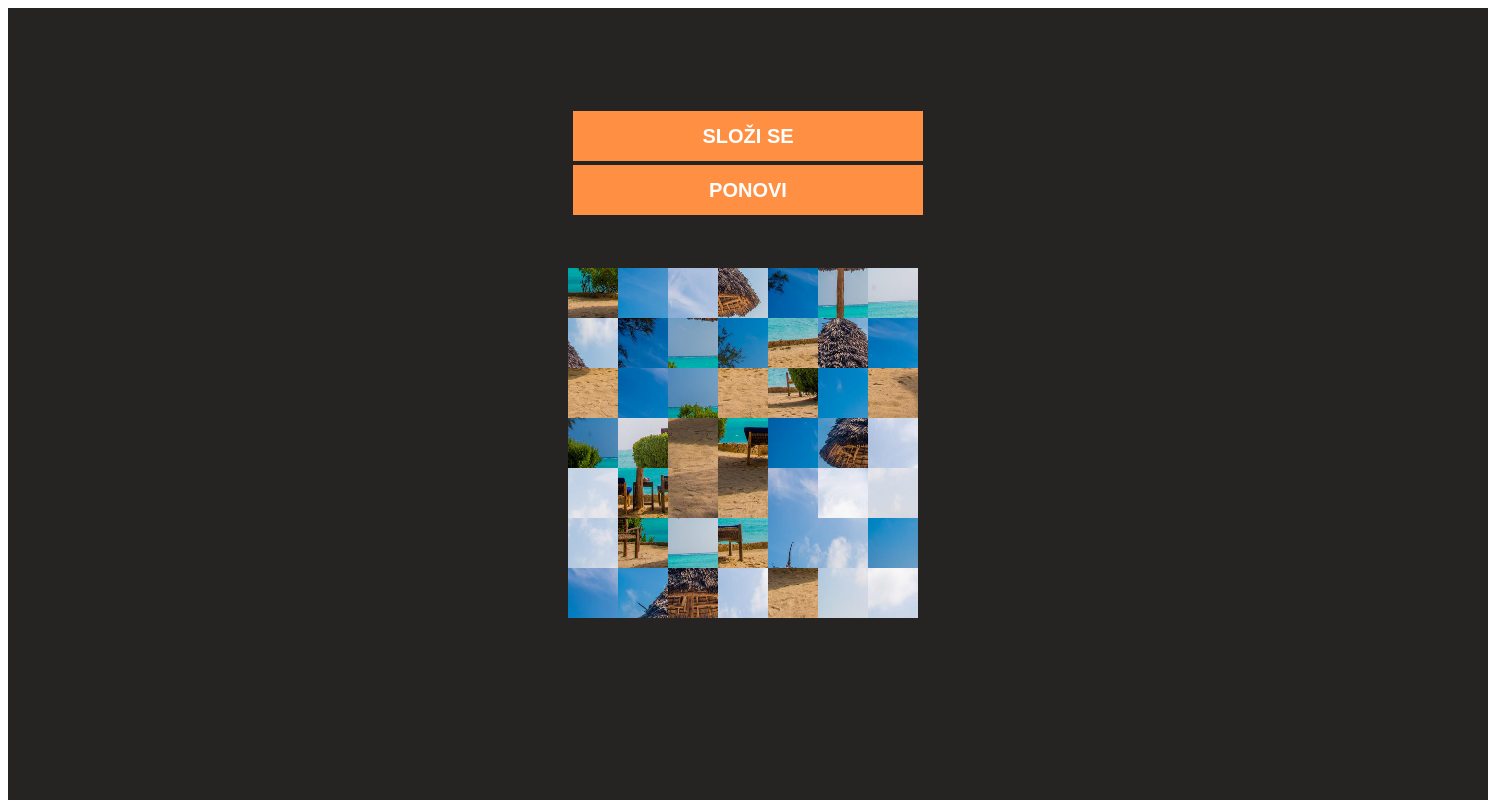
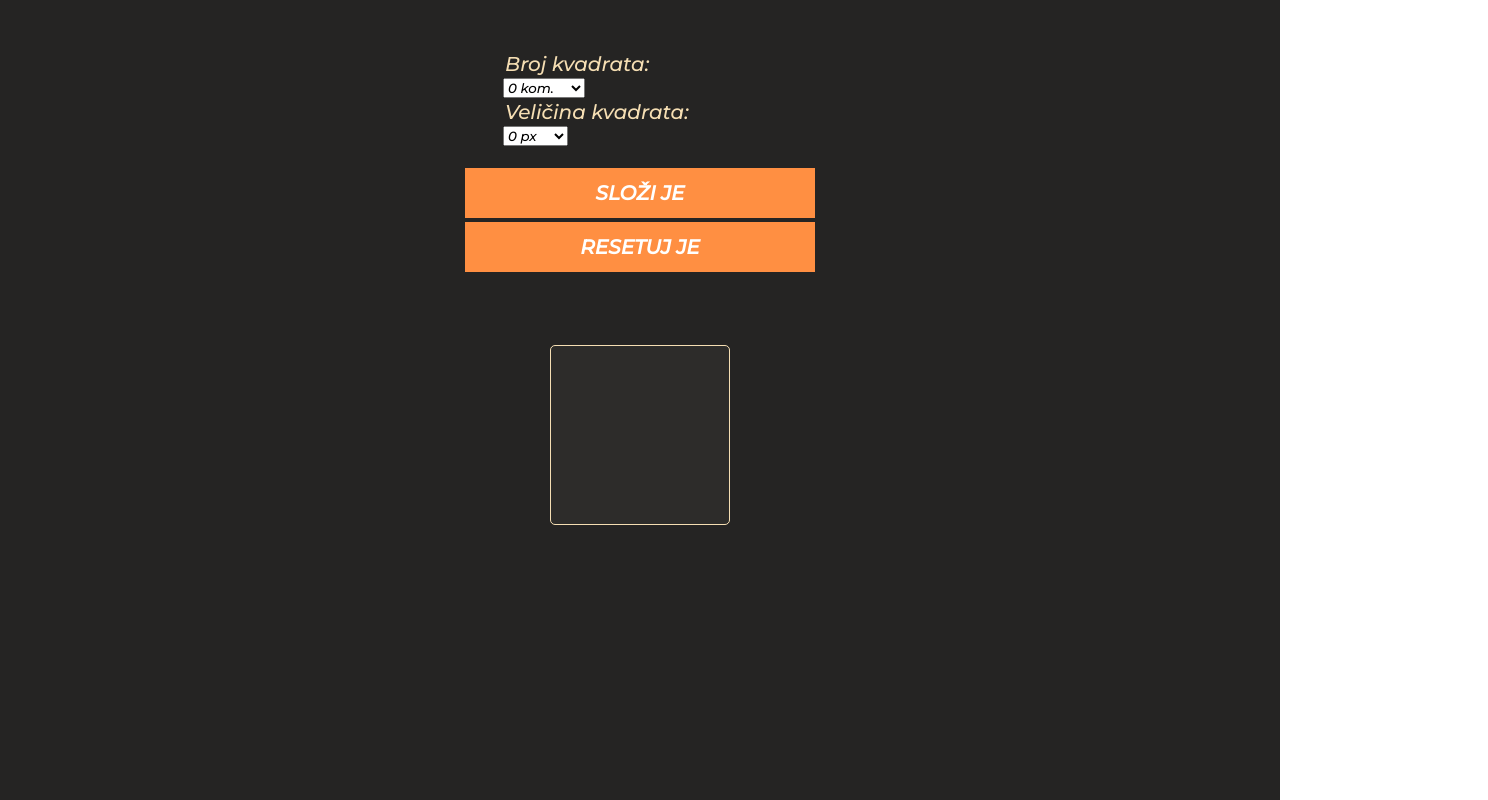
Before and after one commit to ivanbkovacevic/hover-tree, a plain HTML site: page anime.html in a window 1280 px wide. Shown: the top 800 px of the page, 1488 px wide, since content can reach past the window. Drawn offline with Linux system fonts and the light colour scheme.

Commit message:
namunjeno sa menijima

```diff
--- a/_anime.scss
+++ b/_anime.scss
@@ -1,31 +1,28 @@
- html{
+ *{
 margin: 0;
 box-sizing: border-box;
-}
-
-.anime-header{
-    color:red;
+font-family: 'Montserrat', sans-serif;
 }
 
 .wraper{
-    height: 100vh;
+    height: 1500px;
     width: 100vw;
     display: flex;
     flex-direction: column;
     justify-content: flex-start;
     align-items: center;
     background-color: #252423;
-    padding: 100px;
+    padding: 50px;
 
 
 
     .spreading{
-        height: 110px;
+        height: 285px;
         background: #252423;
         display: flex;
         flex-direction: column;
         flex-wrap: wrap;
-        justify-content: center;
+        justify-content: flex-start;
         align-items: flex-start;
         color: white;
 
@@ -53,17 +50,35 @@ box-sizing: border-box;
         height: 180px;
         display: flex;
         flex-wrap: wrap;
-        justify-content: flex-start;
-        align-items: flex-start;
-        align-content: flex-start;
+        justify-content: center;
+        align-items: center;
+        align-content: center;
         position: relative;
         z-index: 999999;
+        transition: all 1s ease;
+        background-color: lighten($color: #252423, $amount: 3);
+        border: 1px solid wheat	;
+        border-radius: 5px;
         transition: all 0.8s;
-        margin-top: 50px;
+        margin-top: 10px;
 
 
      }
+    .uvod{
+        padding-left: 40px;
+        display: flex;
+        flex-direction: column;
+        justify-content: flex-start;
+        align-items: flex-start;
+        font-size: 20px;
+        color: wheat;
+        margin-bottom: 20px;
 
+        label{
+            margin: 2px;
+        }
+
+    }
 
 
 
--- a/anime.html
+++ b/anime.html
@@ -3,6 +3,7 @@
 <head>
     <meta charset="UTF-8">
     <meta name="viewport" content="width=device-width, initial-scale=1.0">
+    <link href="https://fonts.googleapis.com/css2?family=Montserrat:ital,wght@1,500&display=swap" rel="stylesheet">
     <link rel="stylesheet" href="main.css">
     <title>Anime</title>
 </head>
@@ -10,13 +11,45 @@
 
     <div class="wraper">
         <div class="spreading">
-            <button onclick="backToOrder()" class="spreading btn"><p>SLOŽI SE</p></button>
-            <button onclick="ponovo()" class="spreading btn"><p>PONOVI</p></button>
+            <div class="uvod">
+                    <label for="brKvad">Broj kvadrata:</label>
+                    <select onchange="brojKvadrata()" id="mySelectBr" name="brKvad">
+                        <option value="0">0 kom.</option>
+                        <option value="5">25 kom.</option>
+                        <option value="6">30 kom.</option>
+                        <option value="7">49 kom.</option>
+                        <option value="8">64 kom.</option>
+                        <option value="9">81 kom.</option>
+                        <option value="10">100 kom.</option>
+                    </select>
+                    <label for="VeKvad">Veličina kvadrata:</label>
+                    <select onchange="velKvadrata()" id="mySelectVe" name="VeKvad">
+                        <option value="0">0 px</option>
+                        <option value="50">50 px</option>
+                        <option value="60">60 px</option>
+                        <option value="70">70 px</option>
+                        <option value="80">80 px</option>
+                        <option value="90">90 px</option>
+                        <option value="100">100 px</option>
+                    </select>
+                </div>
+
+                    <button onclick="backToOrder()" class="spreading btn"><p>SLOŽI JE</p></button>
+                    <button onclick="ponovo()" class="spreading btn"><p>RESETUJ JE</p></button>
+
         </div>
 
         <div class="kvadShuff"></div>
+      <!-- <div class="uvod">
 
-    </div>
+          <ul>
+                <li>1. Izaberi parametre</li>
+                <li>2. Prikaži sliku</li>
+                <li>3. Složi je</li>
+                <li>4. Resetuj</li>
+          </ul>
+   </div> -->
+</div>
 
     <script src="./anime.min.js"></script>
 
--- a/myAnime.js
+++ b/myAnime.js
@@ -1,10 +1,9 @@
 function ponovo(){
   location.reload();
 }
-
-
-
-
+let kvadOneSide=null;
+let kvadSize=null;
+let kvadNumberOf=kvadOneSide*kvadOneSide;
 let kvadNum;
 let kvadNumArr=[];
 let min = 1;
@@ -13,23 +12,72 @@ let clickOrd=-1;
 let transFX=-180;
 let transX=0;
 let transY=0;
-let kvadSize=50;
-let kvadNumberOf=49;
-let kvadOneSide=7;
+let cln;
  let kvadCont= document.querySelector('.kvadShuff');
   let kvadOriginalArr=[];
   let kvadObj={};
-
   let kvadObjOrgArr=[];
-
   let kvadPos=-1;
   let kvadPosArr=[];
   let kvadPositionShuffled=-1;
   let kvadPositionShuffledArr=[];
   let kvadRetOrd=0;
   let kvadFinalArr=[];
+  let kvadArrayShuffled;
+  let kvadShuffCont;
 
-let cln;
+ function brojKvadrata(){
+    kvadOneSide=document.getElementById('mySelectBr').value;
+   console.log(kvadOneSide)
+
+   if(kvadSize!=null && kvadNumberOf!=null){
+    prikazi();
+    console.log("prikayi")
+    document.getElementById('mySelectBr').disabled = true;
+    document.getElementById('mySelectVe').disabled = true;
+   }
+ }
+
+ function velKvadrata(){
+   kvadSize=document.getElementById('mySelectVe').value;
+   console.log(kvadSize)
+  if(kvadSize!=null && kvadOneSide!=null){
+    prikazi();
+    console.log("prikayi")
+    document.getElementById('mySelectBr').disabled = true;
+    document.getElementById('mySelectVe').disabled = true;
+
+   }
+}
+
+
+function prikazi(){
+
+  // let kvadNum;
+  // let kvadNumArr=[];
+  // let min = 1;
+  // let max = 49;
+  // let clickOrd=-1;
+  // let transFX=-180;
+  // let transX=0;
+  // let transY=0;
+  //let kvadSize=80;
+  // let kvadNumberOf=kvadOneSide*kvadOneSide;
+  //let kvadOneSide=7;
+  // let kvadCont= document.querySelector('.kvadShuff');
+  // let kvadOriginalArr=[];
+  // let kvadObj={};
+
+  // let kvadObjOrgArr=[];
+
+  // let kvadPos=-1;
+  // let kvadPosArr=[];
+  // let kvadPositionShuffled=-1;
+  // let kvadPositionShuffledArr=[];
+  // let kvadRetOrd=0;
+  // let kvadFinalArr=[];
+
+  // let cln;
 
   kvadCont.style.width=(`${kvadSize*kvadOneSide+10}px`);
 
@@ -40,8 +88,8 @@ for(let i=0; i<kvadOneSide;i++){
       kvadPos++
       let kvad=document.createElement("div");
       kvadObj={position:kvadPos,height:`${kvadSize}px`,width:`${kvadSize}px` ,bcgImage:`url(beach1.jpg)`,
-    bcgPosition:`${kvadSize*k*-1}px ${kvadSize*i*-1}px`, zIndex:`99`,transition:`all 1.5s`,
-    xpoz:k*kvadNumberOf,ypoz:i*kvadNumberOf,
+      bcgPosition:`${kvadSize*k*-1}px ${kvadSize*i*-1}px`, zIndex:`99`,transition:`all 3.5s ease-out`,
+      xpoz:k*kvadNumberOf,yoz:i*kvadNumberOf,
      bcgSize:`${kvadOneSide*kvadSize}px ${kvadOneSide*kvadSize}px`
     };
 
@@ -57,8 +105,8 @@ for(let i=0; i<kvadOneSide;i++){
 
     kvadPosArr.push(kvadObj.kvadPos)
 
-  let kvadArrayShuffled= kvadOriginalArr.sort(()=>Math.random()-0.5); //shufleing the array of kvads
-  let kvadShuffCont= document.querySelector('.kvadShuff');
+     kvadArrayShuffled= kvadOriginalArr.sort(()=>Math.random()-0.5); //shufleing the array of kvads
+     kvadShuffCont= document.querySelector('.kvadShuff');
 
 
 
@@ -71,6 +119,11 @@ for(let i=0; i<kvadOneSide;i++){
 
 
      /////////////////////////////////////////////////////////////////////////////////////////////////////////////////////////
+
+
+
+}/////////////////////////////////prikazi sliku
+
 function backToOrder(){
 
   for( let i=0; i<kvadArrayShuffled.length; i++){
@@ -83,11 +136,16 @@ function backToOrder(){
 
           kvadFinal.style.transform=(`translateX:${kvadOriginalArr[i].transX*-1}`);
           kvadFinal.style.transform=(`translateY:${kvadOriginalArr[i].transY*-1}`);
-          kvadFinal.style.transition=('all 1.5s');
+          kvadFinal.style.transition=('all 3.5s ease-out');
 
           kvadFinalArr.push(kvadFinal);
 
     }
   }
 
-}
+}///////////back to order
+
+
+// }else{
+//    document.querySelector(".uvod").style.transform=('translateY:-100px')
+// }//////////////// pocetna
```
Also changed, not shown: main.css, 1 other file. Lines whose indentation alone changed are shown as unchanged.
